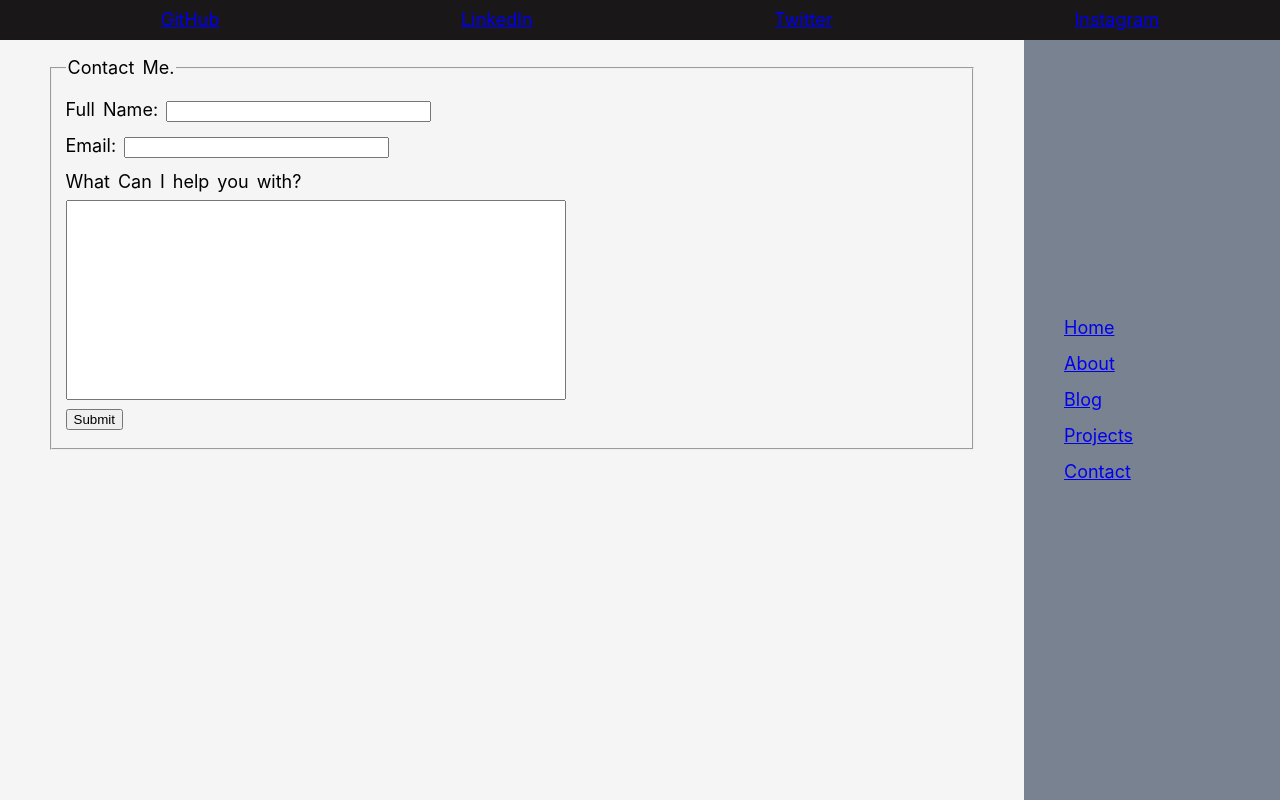
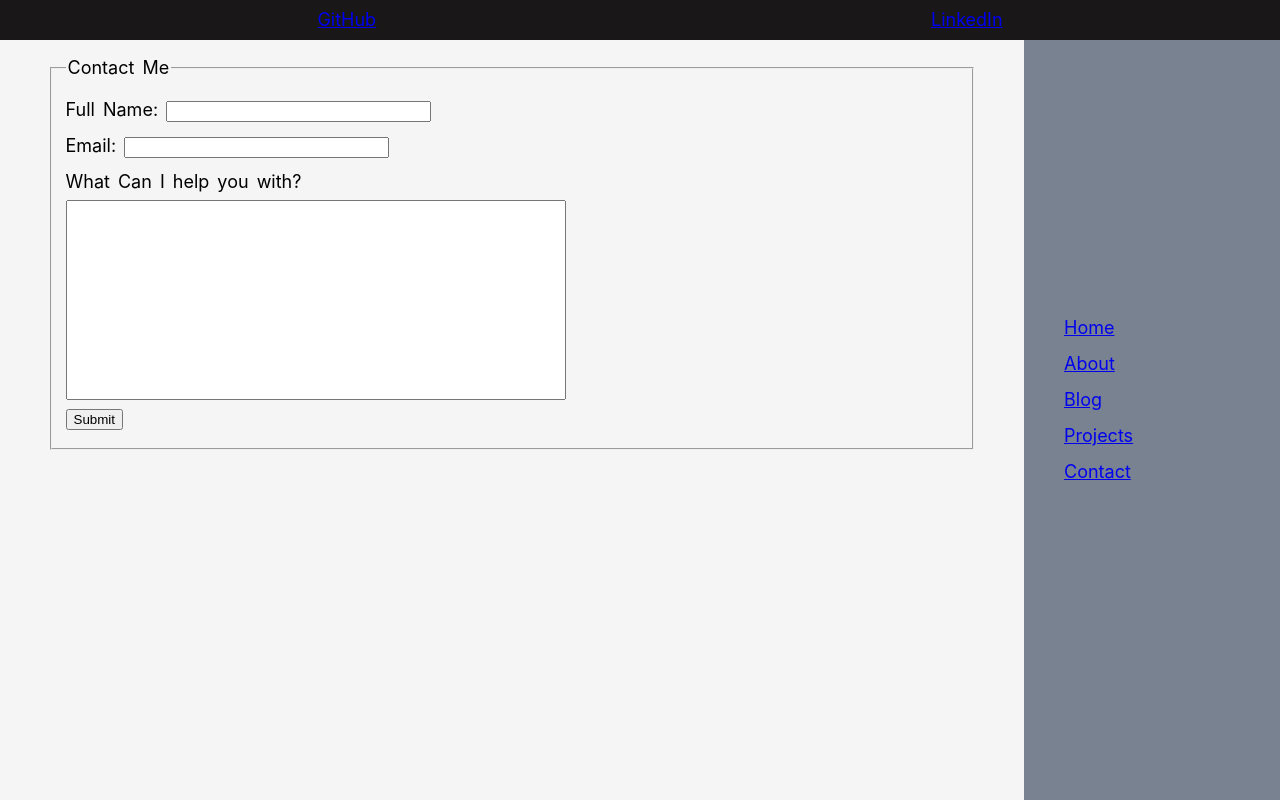
Before and after one commit to JennaKoslowski/vue-profile, a Nuxt app: page /contact in a window 1280 px wide. Built offline with nearby package versions, Linux system fonts and the light colour scheme.

Commit message:
remove twitter/insta

```diff
--- a/components/FollowBar.vue
+++ b/components/FollowBar.vue
@@ -4,8 +4,6 @@
         <ul class= "followme">
         <li><a href="https://github.com/JennaKoslowski">GitHub</a></li>
         <li><a href="https://www.linkedin.com/in/jennakoslowski/">LinkedIn</a></li>
-        <li><a href="https://twitter.com/JennaKoslowski">Twitter</a></li>
-        <li><a href="https://www.instagram.com/jenna.koslowski/">Instagram</a></li>
         </ul>
     </nav>
 </div>
--- a/pages/contact/index.vue
+++ b/pages/contact/index.vue
@@ -3,7 +3,7 @@
     <form>
         <fieldset class="contactforms">
             <legend>
-                Contact Me.
+                Contact Me
             </legend>
             <label>
                 Full Name:
```
